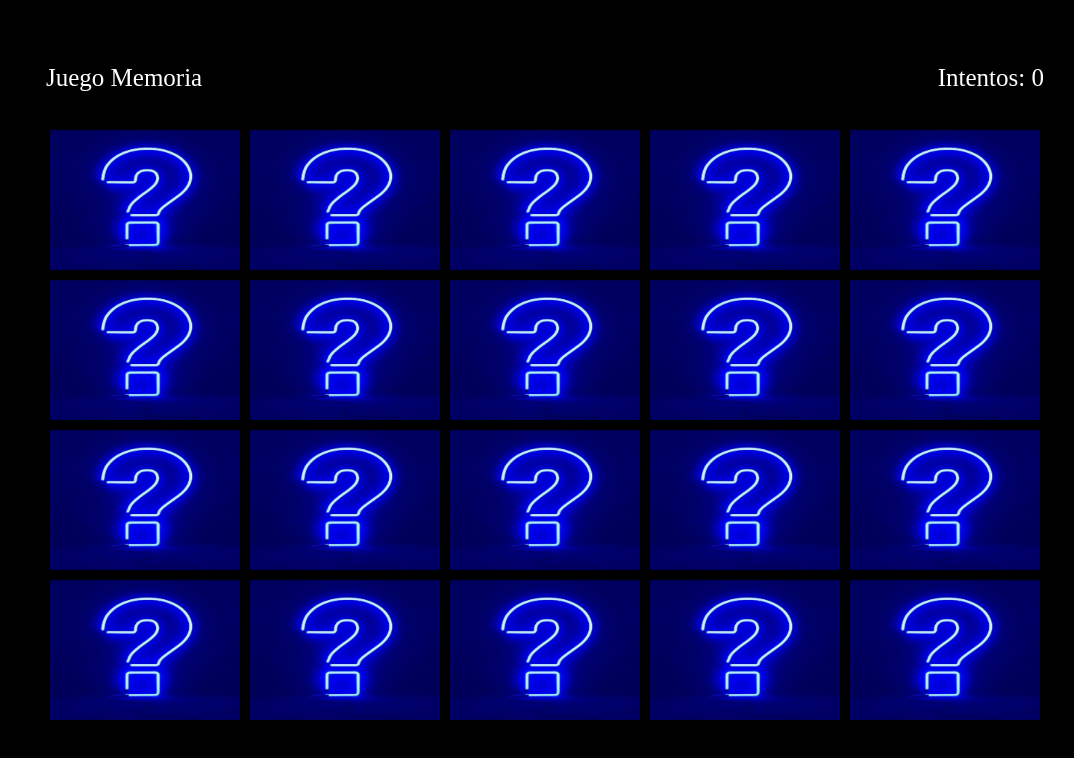
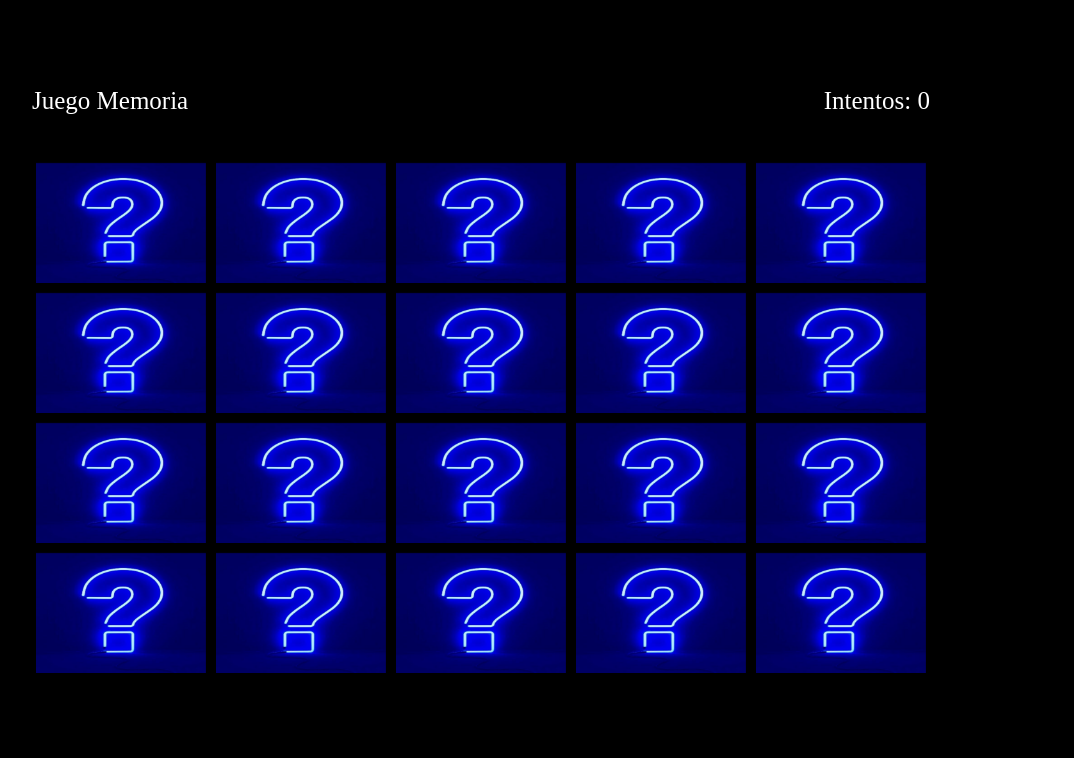
Before and after one commit to Carlos21122000/Lab8-React, a React app in the folder Lab/: page / in a window 1280 px wide. Shown: the whole page, without its empty margins (103-1177 px from the left). Built offline with nearby package versions, Linux system fonts and the light colour scheme.

Commit message:
cambios de diseño

```diff
--- a/Lab/src/Header.css
+++ b/Lab/src/Header.css
@@ -1,7 +1,7 @@
 header{
     height: 50px;
     border:1px solid black;
-    margin-bottom: 10px;
+    margin-bottom: 20px;
     display:flex;
     justify-content: space-between;
     align-content: center;
--- a/Lab/src/components/App.css
+++ b/Lab/src/components/App.css
@@ -3,24 +3,26 @@ body{
 }
 
 .app {
-    height: 100vh;
-    width: 100vw;
-    margin-top: 3%;
+    height: 90vh;
+    width: 90vw;
+    margin-top: 6%;
     display: flex;
     justify-content: center;
     align-items: center;
+
   }
 
   .cards-container{
-    width: 1000px;
-    height: 750px;
+    width: 900px;
+    height: 700px;
+
   }
 
   .card {
     display: inline-block;
     margin: 5px;
-    height: calc(150px - 10px);
-    width: calc(200px - 10px);
+    height: calc(130px - 10px);
+    width: calc(180px - 10px);
     cursor: pointer;
   }
 
@@ -29,6 +31,6 @@ body{
   }
 
   .card-image {
-    height: calc(150px - 10px);
-    width: calc(200px - 10px);
+    height: calc(130px - 10px);
+    width: calc(180px - 10px);
   }
```
